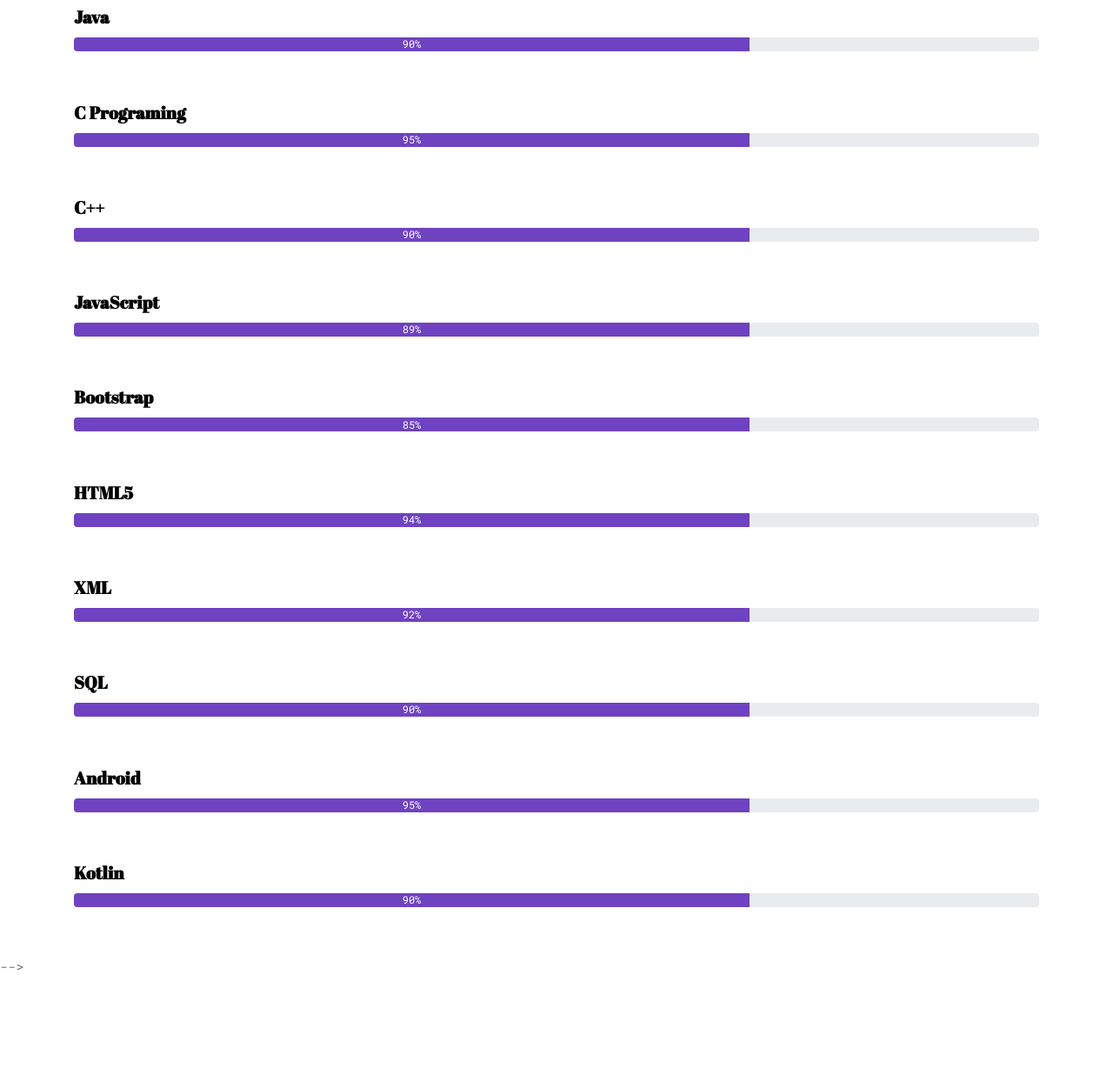
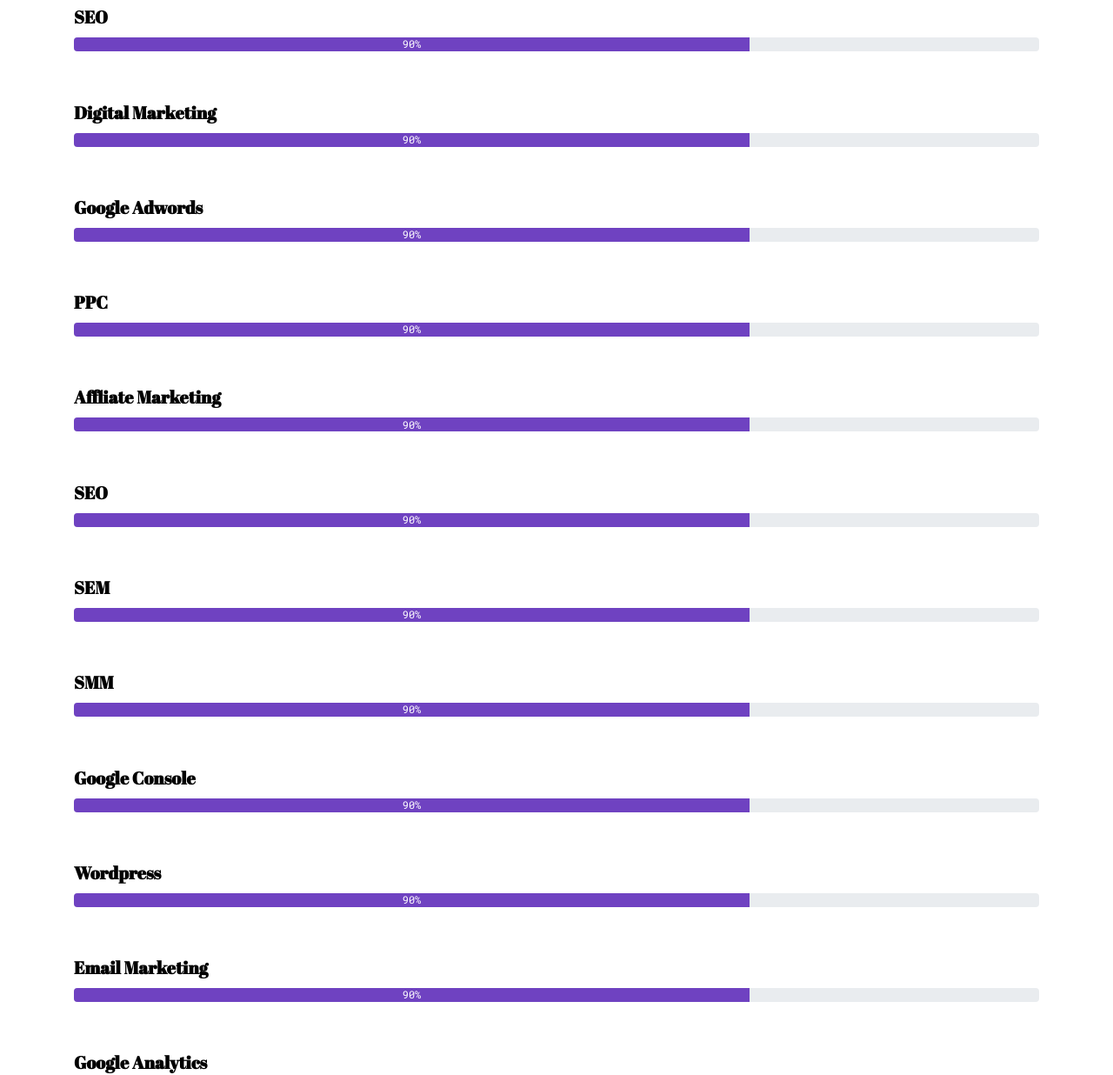
Before and after one commit to Sruthibalan/Sruthiweb, a plain HTML site: page services.html in a window 1280 px wide. Shown: the part 850-2086 px from the top of the page at 87% size. Drawn offline with nearby package versions, Linux system fonts and the light colour scheme.

Commit message:
Update services.html

```diff
--- a/services.html
+++ b/services.html
@@ -64,9 +64,6 @@
             </li>
             <li class="nav-item">
               <a class="nav-link " href="contact.html">Contact</a>
-            </li>
-            <li class="nav-item">
-              <a class="nav-link" href="books.html">Books I admire</a>
             </li>
           </ul>
 
@@ -198,6 +195,126 @@
   <br><br>
   <div class="container">
     <div class="row"></div>
+    <h5>SEO</h5>
+    <div class="progress">
+      <div class="progress-bar" role="progressbar" aria-valuenow="70" aria-valuemin="0" aria-valuemax="100" style="width:70%">
+        90%
+      </div>
+    </div>
+  </div>
+  <br><br>
+  <div class="container">
+    <div class="row"></div>
+    <h5>Digital Marketing</h5>
+    <div class="progress">
+      <div class="progress-bar" role="progressbar" aria-valuenow="70" aria-valuemin="0" aria-valuemax="100" style="width:70%">
+        90%
+      </div>
+    </div>
+  </div>
+  <br><br>
+  <div class="container">
+    <div class="row"></div>
+    <h5>Google Adwords</h5>
+    <div class="progress">
+      <div class="progress-bar" role="progressbar" aria-valuenow="70" aria-valuemin="0" aria-valuemax="100" style="width:70%">
+        90%
+      </div>
+    </div>
+  </div>
+  <br><br>
+  <div class="container">
+    <div class="row"></div>
+    <h5>PPC</h5>
+    <div class="progress">
+      <div class="progress-bar" role="progressbar" aria-valuenow="70" aria-valuemin="0" aria-valuemax="100" style="width:70%">
+        90%
+      </div>
+    </div>
+  </div>
+  <br><br>
+  <div class="container">
+    <div class="row"></div>
+    <h5>Affliate Marketing</h5>
+    <div class="progress">
+      <div class="progress-bar" role="progressbar" aria-valuenow="70" aria-valuemin="0" aria-valuemax="100" style="width:70%">
+        90%
+      </div>
+    </div>
+  </div>
+  <br><br>
+  <div class="container">
+    <div class="row"></div>
+    <h5>SEO</h5>
+    <div class="progress">
+      <div class="progress-bar" role="progressbar" aria-valuenow="70" aria-valuemin="0" aria-valuemax="100" style="width:70%">
+        90%
+      </div>
+    </div>
+  </div>
+  <br><br>
+  <div class="container">
+    <div class="row"></div>
+    <h5>SEM</h5>
+    <div class="progress">
+      <div class="progress-bar" role="progressbar" aria-valuenow="70" aria-valuemin="0" aria-valuemax="100" style="width:70%">
+        90%
+      </div>
+    </div>
+  </div>
+  <br><br>
+  <div class="container">
+    <div class="row"></div>
+    <h5>SMM</h5>
+    <div class="progress">
+      <div class="progress-bar" role="progressbar" aria-valuenow="70" aria-valuemin="0" aria-valuemax="100" style="width:70%">
+        90%
+      </div>
+    </div>
+  </div>
+  <br><br>
+  <div class="container">
+    <div class="row"></div>
+    <h5>Google Console</h5>
+    <div class="progress">
+      <div class="progress-bar" role="progressbar" aria-valuenow="70" aria-valuemin="0" aria-valuemax="100" style="width:70%">
+        90%
+      </div>
+    </div>
+  </div>
+  <br><br>
+  <div class="container">
+    <div class="row"></div>
+    <h5>Wordpress</h5>
+    <div class="progress">
+      <div class="progress-bar" role="progressbar" aria-valuenow="70" aria-valuemin="0" aria-valuemax="100" style="width:70%">
+        90%
+      </div>
+    </div>
+  </div>
+  <br><br>
+  <div class="container">
+    <div class="row"></div>
+    <h5>Email Marketing</h5>
+    <div class="progress">
+      <div class="progress-bar" role="progressbar" aria-valuenow="70" aria-valuemin="0" aria-valuemax="100" style="width:70%">
+        90%
+      </div>
+    </div>
+  </div>
+  <br><br>
+  <div class="container">
+    <div class="row"></div>
+    <h5>Google Analytics</h5>
+    <div class="progress">
+      <div class="progress-bar" role="progressbar" aria-valuenow="70" aria-valuemin="0" aria-valuemax="100" style="width:70%">
+        90%
+      </div>
+    </div>
+  </div>
+  <br><br>
+  <div class="container">
+    <div class="row"></div>
     <h5>Java</h5>
     <div class="progress">
       <div class="progress-bar" role="progressbar" aria-valuenow="70" aria-valuemin="0" aria-valuemax="100" style="width:70%">
@@ -255,6 +372,16 @@
     </div>
   </div>
 </div>
+<br><br>
+  <div class="container">
+    <div class="row"></div>
+    <h5>Css3</h5>
+    <div class="progress">
+      <div class="progress-bar" role="progressbar" aria-valuenow="70" aria-valuemin="0" aria-valuemax="100" style="width:70%">
+        90%
+      </div>
+    </div>
+  </div>
 <br><br>
 <div class="container">
   <div class="row"></div>
@@ -405,7 +532,6 @@
             <li><a href="#">Skills</a></li>
             <li><a href="#">VisionBoard</a></li>
             <li><a href="#">Contact</a></li>
-            <li><a href="#">Books I admire</a></li>
           </ul>
 
 
```
